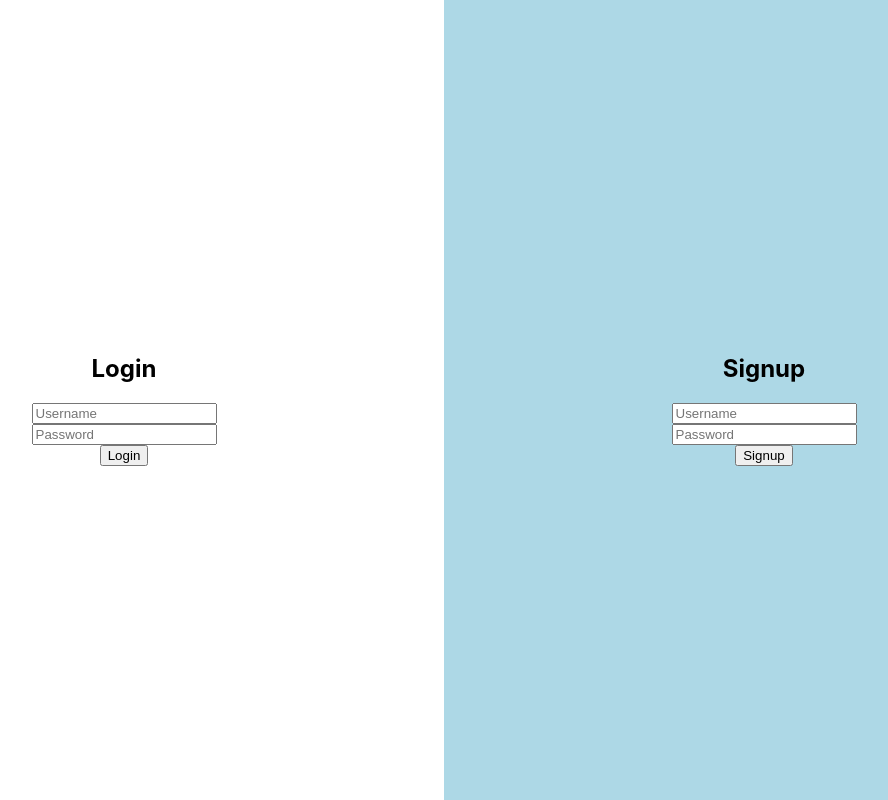
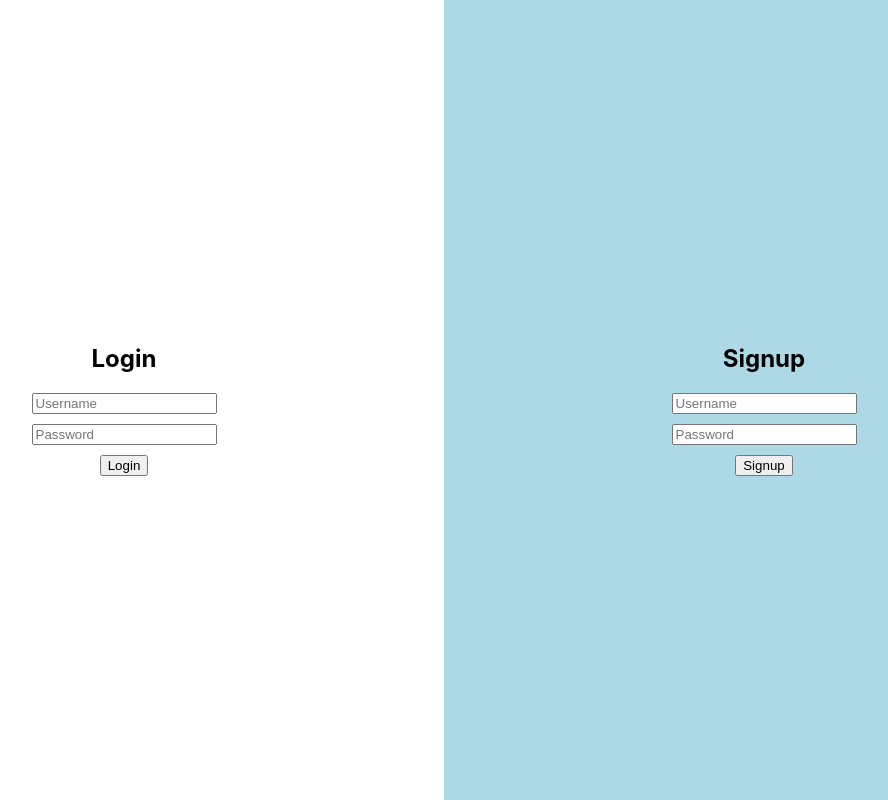
Before and after one commit to Ahmad-ayoub/Voca, a React (Create React App) app: page / in a window 1280 px wide. Shown: the whole page, without its empty margins (196-1084 px from the left). Built offline with nearby package versions, Linux system fonts and the light colour scheme.

Commit message:
changed from module css to regular css

```diff
--- a/src/App.js
+++ b/src/App.js
@@ -1,5 +1,5 @@
 import React from "react";
-import "./Components/AuthPage.module.css";
+import "./Components/AuthPage.css";
 import AuthPage from "./Components/AuthPage";
 
 function App() {
--- a/src/Components/AuthPage.js
+++ b/src/Components/AuthPage.js
@@ -1,18 +1,17 @@
 import React from "react";
-import styles from "./AuthPage.module.css";
 
 const AuthPage = () => {
   return (
-    <div className={styles.pageWrapper}>
-      <div className={`${styles.form} ${styles.loginForm}`}>
+    <div className="pageWrapper">
+      <div className="form loginForm">
         <h2>Login</h2>
         <input
-          className="form-control my-2"
+          className="form-control loginBtns"
           type="text"
           placeholder="Username"
         />
         <input
-          className="form-control my-2"
+          className="form-control loginBtns"
           type="password"
           placeholder="Password"
         />
@@ -20,15 +19,15 @@ const AuthPage = () => {
           Login
         </button>
       </div>
-      <div className={`${styles.form} ${styles.signupForm}`}>
+      <div className="form signupForm">
         <h2>Signup</h2>
         <input
-          className="form-control mb-2 my-2"
+          className="form-control signupBtns"
           type="text"
           placeholder="Username"
         />
         <input
-          className="form-control my-2"
+          className="form-control signupBtns"
           type="password"
           placeholder="Password"
         />
```
Also changed, not shown: src/Components/AuthPage.css (renamed from src/Components/AuthPage.module.css).
